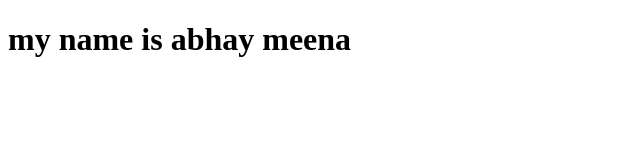
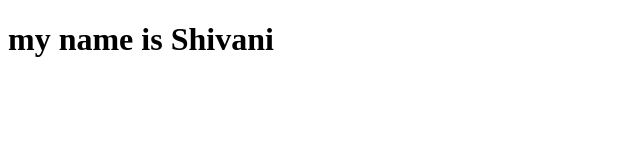
Before and after one commit to mrrajmeena0702-arch/abhay, a plain HTML site: page index.html in a window 1280 px wide. Shown: the whole page, without its empty margins (0-640 px from the left). Drawn offline with Linux system fonts and the light colour scheme.

Commit message:
second commit

```diff
--- a/index.html
+++ b/index.html
@@ -6,6 +6,6 @@
     <title>Document</title>
 </head>
 <body>
-    <h1>my name is abhay meena</h1>
+    <h1>my name is Shivani</h1>
 </body>
 </html>
```
